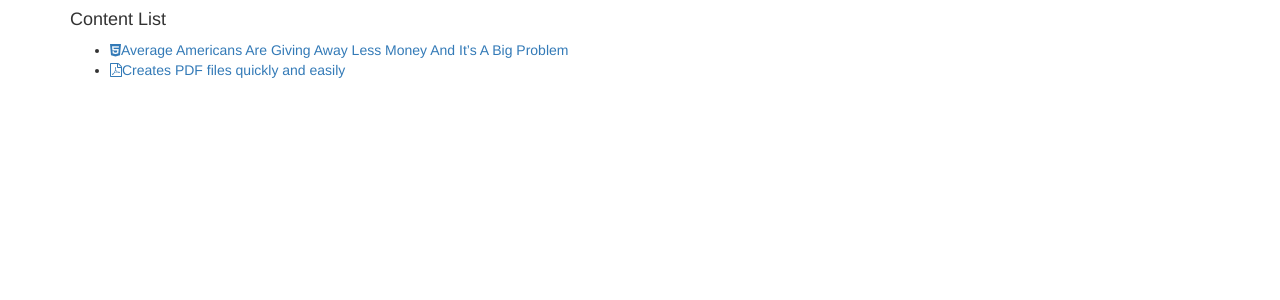
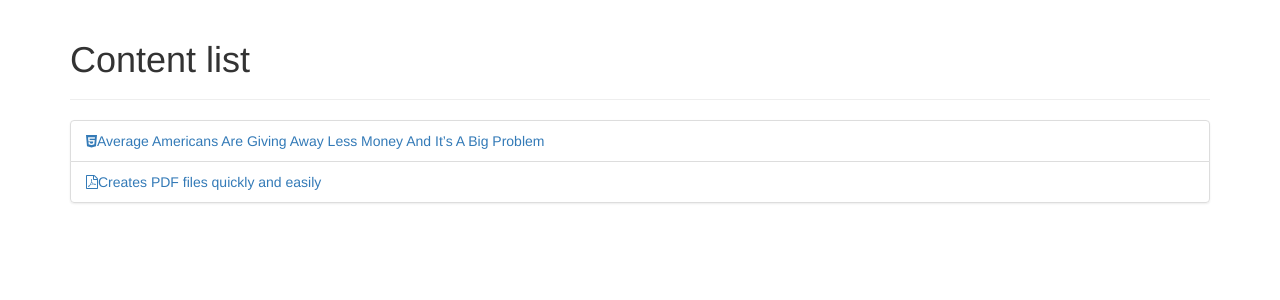
Before and after one commit to VanHack/pdf-annotator, a React app: page / in a window 1280 px wide. Shown: the top 300 px of the page. Built offline with nearby package versions, Linux system fonts and the light colour scheme.

Commit message:
bootstrap list

```diff
--- a/src/content-list/contentItem.jsx
+++ b/src/content-list/contentItem.jsx
@@ -4,7 +4,7 @@ import { Link } from 'react-router-dom';
 import ContentItemIcon from './contentItemIcon'
 
 export default props => (
-  <li>
+  <li className="list-group-item">
     <Link to={`/detail/${props.id}`}>
       <ContentItemIcon type={props.type} />
       {props.title}
--- a/src/content-list/contentList.jsx
+++ b/src/content-list/contentList.jsx
@@ -14,9 +14,13 @@ export default class ContentList extends Component {
   render() {
     return (
       <div>
-        <h4>Content List</h4>
+        <div class="page-header">
+          <h1>
+            Content list
+          </h1>
+        </div>
 
-        <ul>
+        <ul className="list-group">
         {this.props.items.map((item, index) => <ContentItem key={index} {...item} />)}
         </ul>
       </div>
```
